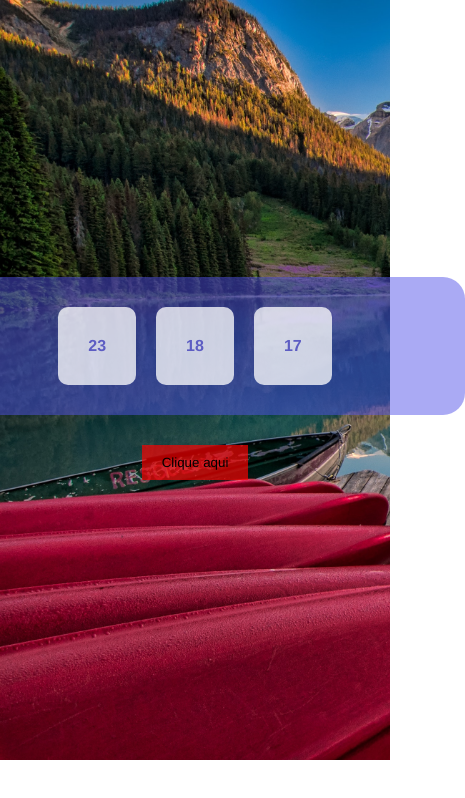
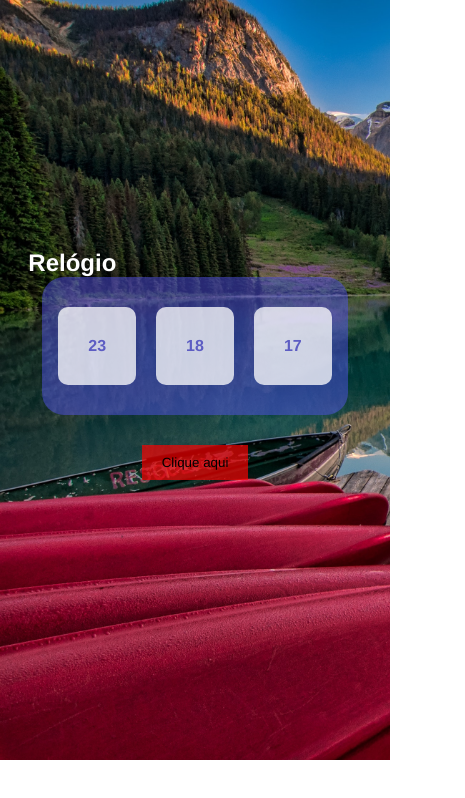
Before and after one commit to t0rk033/zoeira, a plain HTML site: page index.html in a window 390 px wide. Shown: the whole page, 465 px wide, since content can reach past the window. Drawn offline with Linux system fonts and the light colour scheme.

Commit message:
Update style.css

```diff
--- a/css/style.css
+++ b/css/style.css
@@ -66,3 +66,11 @@ button{
     right: 10px;
     cursor: pointer;
   }
+h1{
+    color: #fff;
+}
+  @media(max-width: 650px){
+    .clock{
+        width: 80%;
+    }
+  }
```
